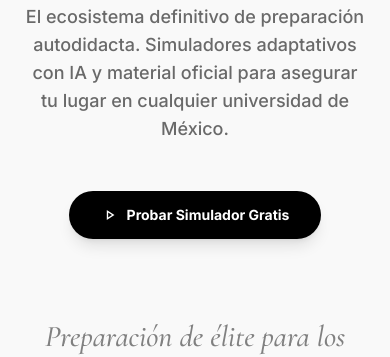
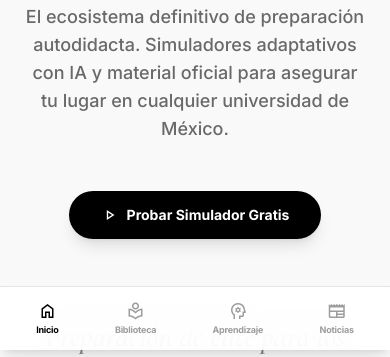
Before and after one commit to Altamar-Studio/.edu, a plain HTML site: page index.html in a window 390 px wide. Shown: the part 494-851 px from the top of the page. Drawn offline with nearby package versions, Linux system fonts and the light colour scheme.

Commit message:
Add files via upload

```diff
--- a/index.html
+++ b/index.html
@@ -413,12 +413,32 @@
                 </div>
             </div>
 
-            <div class="flex flex-col md:flex-row justify-between items-center gap-6 border-t border-black/5 pt-10">
+            <div class="flex flex-col md:flex-row justify-between items-center gap-6 border-t border-black/5 pt-10 pb-20 md:pb-0">
                 <div class="watermark-text font-black tracking-tighter hidden md:block">EstudiandoAndo</div>
                 <p class="text-xs opacity-40 font-bold tracking-tight">© EstudiandoAndo 2026. Todos los derechos reservados.</p>
             </div>
         </div>
     </footer>
+
+    <!-- Barra de Navegación Móvil (Adaptable a celulares/tablets pequeñas) -->
+    <nav class="fixed bottom-0 left-0 right-0 z-50 bg-white/90 backdrop-blur-xl border-t border-black/10 h-16 flex items-center justify-around px-2 md:hidden shadow-lg">
+        <a href="index.html" class="flex flex-col items-center gap-0.5 opacity-100 text-black transition-opacity">
+            <span class="material-symbols-outlined text-[20px]">home</span>
+            <span class="text-[9px] font-bold tracking-tight">Inicio</span>
+        </a>
+        <a href="biblioteca.html" class="flex flex-col items-center gap-0.5 opacity-40 hover:opacity-100 transition-opacity">
+            <span class="material-symbols-outlined text-[20px]">local_library</span>
+            <span class="text-[9px] font-bold tracking-tight">Biblioteca</span>
+        </a>
+        <a href="aprendizaje.html" class="flex flex-col items-center gap-0.5 opacity-40 hover:opacity-100 transition-opacity">
+            <span class="material-symbols-outlined text-[20px]">psychology</span>
+            <span class="text-[9px] font-bold tracking-tight">Aprendizaje</span>
+        </a>
+        <a href="noticias.html" class="flex flex-col items-center gap-0.5 opacity-40 hover:opacity-100 transition-opacity">
+            <span class="material-symbols-outlined text-[20px]">newspaper</span>
+            <span class="text-[9px] font-bold tracking-tight">Noticias</span>
+        </a>
+    </nav>
 
     <script>
         const newsData = [
```
Also changed, not shown: aprendizaje.html (+22 -2 lines), biblioteca.html (+21 -1 lines), noticias.html (+21 -1 lines).
